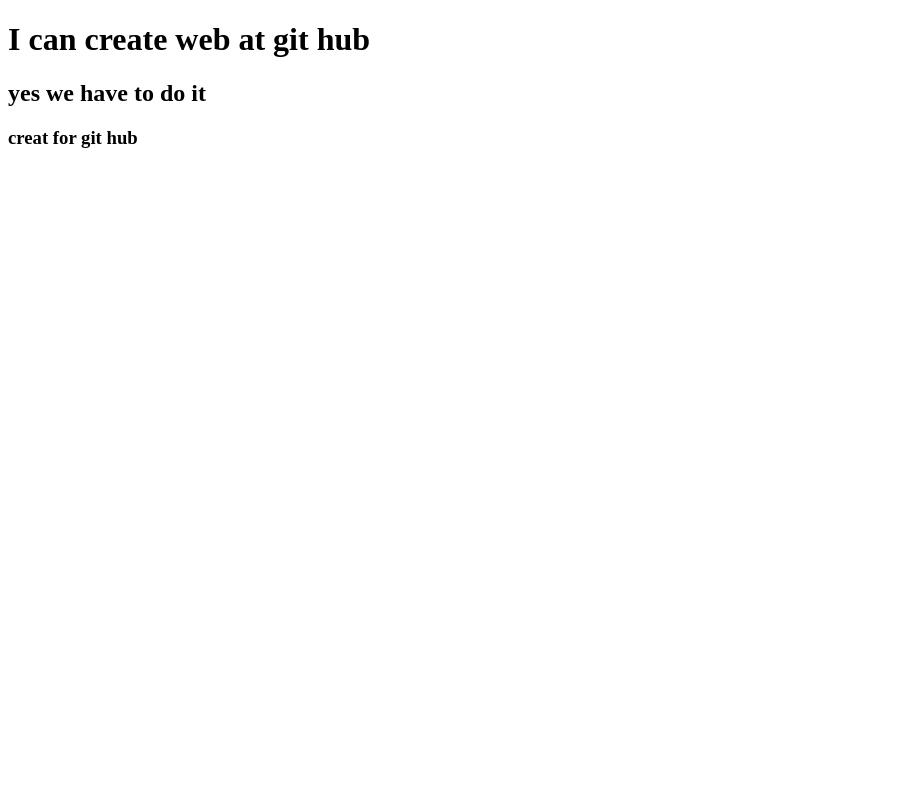
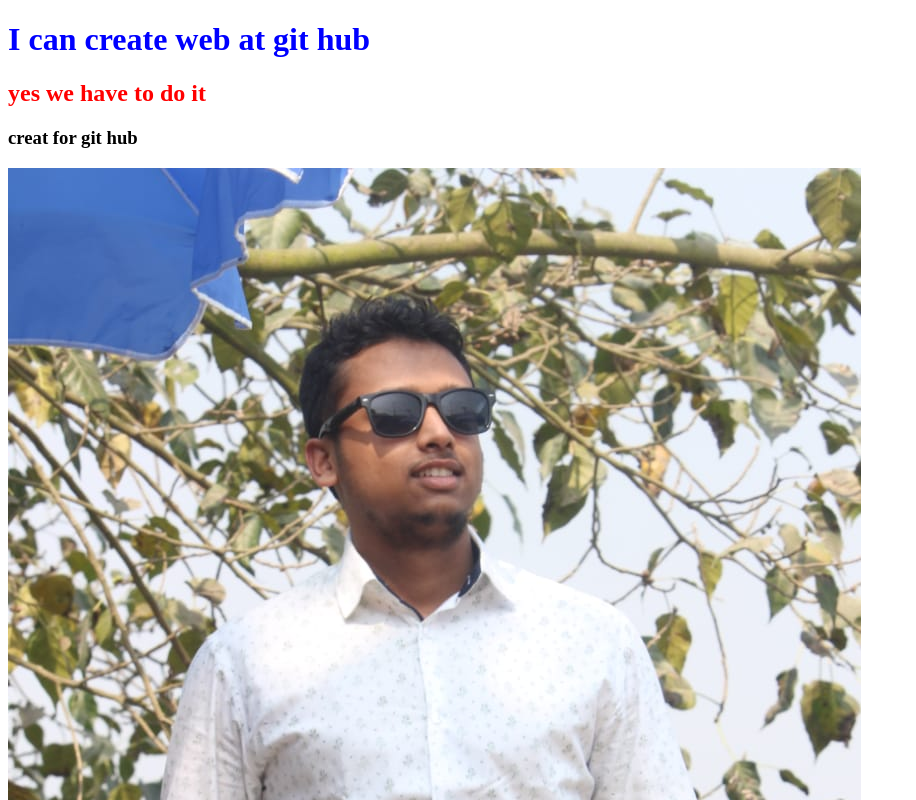
Before and after one commit to pervejahmed6/Md.Pervej-first-Repo, a plain HTML site: page index.html in a window 1280 px wide. Shown: the top 800 px of the page, without its empty margins (0-916 px from the left). Drawn offline with Linux system fonts and the light colour scheme.

Commit message:
image added

```diff
--- a/index.html
+++ b/index.html
@@ -10,6 +10,8 @@
     <h1>I can create web at git hub</h1>
     <h2>yes we have to do it</h2>
     <h3>creat for git hub</h3>
+    <link rel="stylesheet" href="new.css">
+    <img src="IMG-20210227-WA0003.jpg" alt="">
 
 </body>
 </html>
```
Also changed, not shown: IMG-20210227-WA0003.jpg (added), IMG-20210228-WA0004.jpg (added).
